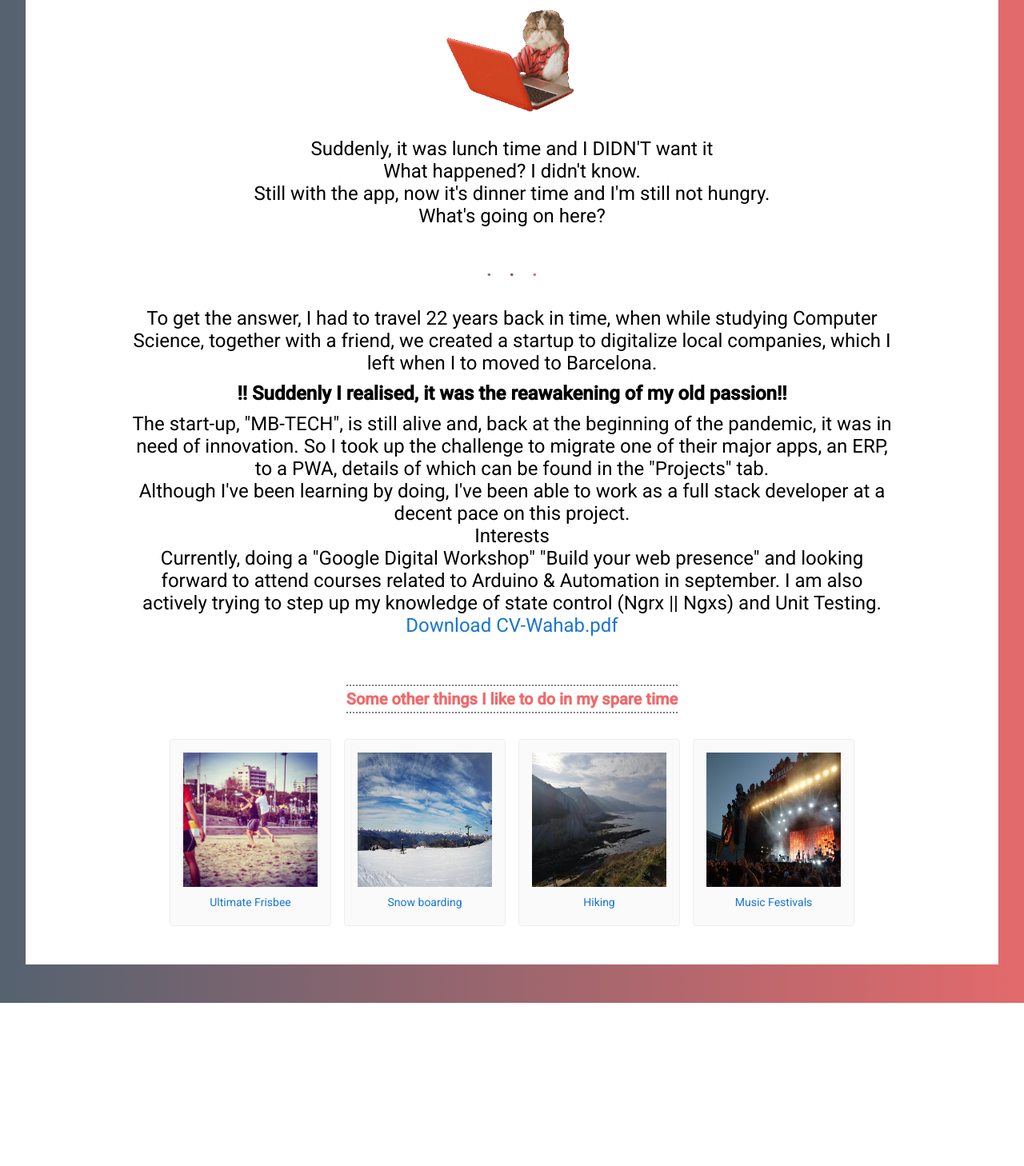
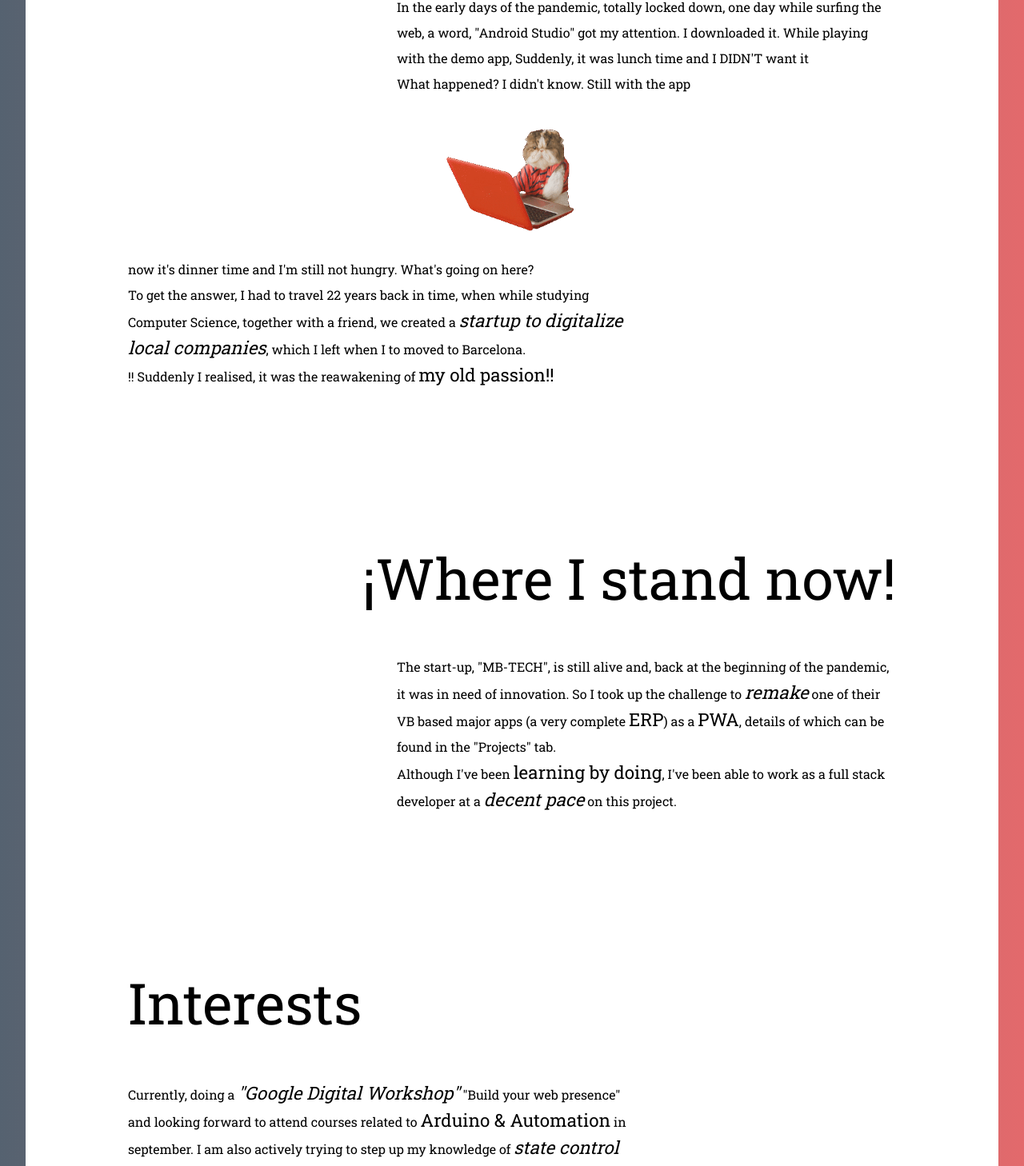
Before and after one commit to pikuman83/portfolio, an Angular app: page /profile in a window 1280 px wide. Shown: the part 546-2004 px from the top of the page at 80% size. Before the commit the page ends 1800 px from the top, so only its background shows below. Built offline with nearby package versions, Linux system fonts and the light colour scheme.

Commit message:
'profile-edited'

```diff
--- a/src/app/cv/cv.component.html
+++ b/src/app/cv/cv.component.html
@@ -77,9 +77,9 @@
 
         <h1>Links</h1>
         <br>
-        <a href="https://pikuman-portfolio.netlify.app">Portfolio: https://pikuman-portfolio.netlify.app</a>
+        Portfolio: <a href="https://pikuman-portfolio.netlify.app"> https://pikuman-portfolio.netlify.app</a>
         <br>
-        <a href="https://linkedin.com/in/wahab-anjum-47497675">Linkedin: https://linkedin.com/in/wahab-anjum-47497675</a>
+        Linkedin: <a href="https://linkedin.com/in/wahab-anjum-47497675"> https://linkedin.com/in/wahab-anjum-47497675</a>
         <br>
         <a class="hideOnPrint" href="../../assets/CV-Wahab.pdf" download="" title="Download CV"><img src="../../assets/download.png"></a>
     </div>
--- a/src/app/profile/profile.component.css
+++ b/src/app/profile/profile.component.css
@@ -1,16 +1,126 @@
-p {
-  margin: 0;
+a, a:visited, a:hover {
+  color: #1976d2;
+  text-decoration: none;
 }
-
+a:hover {
+  color: #125699;
+}
 .content {
-  display: flex;
   margin: 82px auto 32px;
   padding: 0 16px;
   max-width: 960px;
-  flex-wrap: wrap;
-  flex-direction: column;
-  align-items: center;
+  font-family: 'Roboto Slab', serif;
+  font-size: 1rem;
+  line-height: 2rem;
+  word-wrap: break-word;
 }
+.heading{
+  font-size: 4.44rem;
+  line-height: 4.44rem;
+}
+.par1{
+  margin-left: 35%;
+  margin-top: 60px;
+}
+.text-center{
+  display: block;
+  margin: 0 auto;
+  text-align: center;
+}
+.par2{
+  margin-right: 35%;
+}
+.margin-top{
+  margin-top: 60px;
+}
+.italic{
+  font-style: italic;
+  font-weight: 300;
+  font-size: 1.4rem;
+}
+.bold{
+  font-size: 1.4rem;
+  font-weight: 300;
+}
+.section{
+  margin-bottom: 200px;
+}
+.align-right{
+  display: block;
+  text-align: right;
+}
+
+.hobbies{
+  display: block;
+  margin-top: 100px;
+  height: fit-content;
+  text-align: center;
+  text-align: -webkit-center;
+  overflow: hidden;
+}
+.hobbies > div{
+  position: relative;
+  height: 340px;
+  width: 340px;
+  background-size: 340px 340px;
+  background-repeat: no-repeat;
+}
+.bg1{
+  display: inline-block;
+  background-image: url(../../assets/IMG_20160502_234654.jpg);
+}
+.bg2{
+  right: -60px;
+  bottom: 80px;
+  background-image: url(../../assets/IMG_20190310_141635-PANO.jpg);
+}
+.bg3{
+  bottom: 120px;
+  right: 60px;
+  background-image: url(../../assets/IMG-20181230-WA0256.jpg);
+}
+.bg4{
+  bottom: 175px;
+  background-image: url(../../assets/IMG-20190705-WA0026.jpg);
+}
+.bg1:hover, .bg2:hover, .bg3:hover, .bg4:hover{
+  z-index: 2;
+}
+.caption1, .caption2, .caption3, .caption4{
+  display: none;
+}
+.bg1:hover .caption1, .bg2:hover .caption2, .bg3:hover .caption3, .bg4:hover .caption4 {
+  display: inline-block;
+  background-color: #f5f5f5;
+  position: relative;
+  font-family: Impact, Haettenschweiler, 'Arial Narrow Bold', sans-serif;
+  letter-spacing: 2px;
+  font-size: 2rem;
+  line-height: 2rem;
+}
+
+@media screen and (max-width: 767px) {
+
+  .card-container > * {
+    width: 100%;
+    display: block;
+    margin: 0 auto;
+    text-align: center;
+  }
+  .heading{
+    font-size: 3rem;
+    line-height: 3rem;
+  }
+  .hobbies > div {
+    position: static;
+    margin-top: 8px;
+  }
+  .hobbies > div:first-child {
+    margin-bottom: -8px !important;
+  }
+
+}
+
 
 .card-container {
   display: flex;
@@ -68,43 +178,7 @@
   position: relative;
 }
 
-a, a:visited, a:hover {
-  color: #1976d2;
-  text-decoration: none;
-}
-
-a:hover {
-  color: #125699;
-}
-
-.par{
-  display: flex;
-  text-align: center;
-  width: 100%;
-  justify-content: center;
-  line-height: normal;
-  font-family: inherit;
-  font-size: 1.5rem;
-}
-
-.par3{
-  line-height: initial;
-}
-
-.interval{
-  line-height: 2;
-}
-
-.hobbies{
-  text-align: center;
-  margin-top: 60px;
-  border-top: dotted 2px grey;
-  border-bottom: dotted 2px grey;
-  font-weight: 600;
-  color: #F16A6B;
-}
-
-.separator{
+/* .separator{
   display: block;
   text-align: center;
   margin: 40px;
@@ -123,15 +197,4 @@
 
 .sep3{
   color: #F16A6B;
-}
-
-@media screen and (max-width: 767px) {
-
-  .card-container > * {
-    width: 100%;
-    display: block;
-    margin: 0 auto;
-    text-align: center;
-  }
-
-}
+} */
--- a/src/app/profile/profile.component.html
+++ b/src/app/profile/profile.component.html
@@ -1,48 +1,61 @@
 <div class="content" role="main">
-    <div class="par">
-      <p>
-        In the early days of the pandemic,
-        <br>totally locked down, one day while surfing the web, a word,
-        <br>"Android Studio" got my attention.
-        <br>I downloaded it. While playing with the demo app
-      </p>
+  <div class="section">
+    <span class="heading">¡Where it all began!</span>
+    <div class="par1">
+      In the early days of the pandemic,
+      totally locked down, one day while surfing the web, a word,
+      "Android Studio" got my attention.
+      I downloaded it. While playing with the demo app,
+      Suddenly, it was lunch time and I DIDN'T want it
+      <br>What happened? I didn't know. Still with the app
     </div>
 
-    <img src="../../assets/gato.gif" width="170" height="200">
-    <div class="par">
+    <img class="text-center" src="../../assets/gato.gif" width="170" height="200">
+    <div class="par2">
+      now it's dinner time and I'm still not hungry. What's going on here?
+      <br>To get the answer, I had to travel 22 years back in time, when while studying Computer Science,
+      together with a friend, we created a <span class="italic">startup to digitalize local companies</span>, which I left when
+      I to moved to Barcelona.
+      <br>!! Suddenly I realised, it was the reawakening of <strong class="bold">my old passion!!</strong>
+    </div>
+  </div>
 
-      <p>Suddenly, it was lunch time and I DIDN'T want it
-        <br>What happened? I didn't know.
-        <br>Still with the app, now it's dinner time and I'm still not hungry.
-        <br>What's going on here?
-      </p>
+  <div class="section">
+    <span class="heading align-right">¡Where I stand now!</span>
+    <div class="par1">
+      The start-up, "MB-TECH", is still alive and, back at the beginning of the pandemic, it was in need of innovation.
+      So I took up the challenge to <span class="italic">remake</span> one of their VB based major apps (a very complete <span class="bold">ERP</span>) as a <span class="bold">PWA</span>, details of which can be found in the "Projects" tab.
+      <br>Although I've been <span class="bold">learning by doing</span>, I've been able to work as a full stack developer at a <span class="italic">decent pace</span> on this project.
     </div>
+  </div>
+  <div class="section">
+      <span class="heading">Interests</span>
+    <div class="par2 margin-top">
+      Currently, doing a <span class="italic">"Google Digital Workshop"</span> "Build your web presence" and looking forward to attend courses related
+      to <span class="bold">Arduino & Automation</span> in september. I am also actively trying to step up my knowledge of <span class="italic">state control</span> (Ngrx || Ngxs)
+      and <span class="italic">Unit Testing</span>.
+      <!-- The rate of development of new technologies like machine learning excites me, and I keep up-to-date with them. -->
+    </div>
+  </div>
 
-    <div class="separator"><span class="sep1">.</span><span class="sep2">.</span><span class="sep3">.</span></div>
+  <span class="heading text-center">Other hobbies</span>
+  <div class="hobbies">
+    <div class="bg1">
+      <div class="caption1">Ultimate Frisbee</div>
+    </div>
+    <div class="bg2">
+      <div class="caption2">Snow Boarding</div>
+    </div>
+    <div class="bg3">
+      <div class="caption3">Mountains</div>
+    </div>
+    <div class="bg4">
+      <div class="caption4">Music Festivals</div>
+    </div>
+    </div>
+  </div>
 
-    <div class="par par3">
-      <p>To get the answer, I had to travel 22 years back in time, when while studying Computer Science, together with a friend,
-        we created a startup to digitalize local companies, which I left when I to moved to Barcelona.
-      <br><strong class="interval">!! Suddenly I realised, it was the reawakening of my old passion!!</strong>
-      <br>The start-up, "MB-TECH", is still alive and, back at the beginning of the pandemic, it was in need of innovation.
-      So I took up the challenge to migrate one of their major apps, an ERP, to a PWA, details of which can be found in the "Projects" tab.
-      <br>Although I've been learning by doing, I've been able to work as a full stack developer at a decent pace on this project.
-      <br>
-
-      <span>Interests</span>
-      <br>Currently, doing a "Google Digital Workshop" "Build your web presence" and looking forward to attend courses related
-      to Arduino & Automation in september. I am also actively trying to step up my knowledge of state control (Ngrx || Ngxs)
-      and Unit Testing.
-
-      <!-- The rate of development of new technologies like machine learning excites me, and I keep up-to-date with them. -->
-      <br><a href="../../assets/Wahab CV - Sheet1 (2).pdf" download="">Download CV-Wahab.pdf</a>
-     </p>
-    </div>
-<!-- <br>Regarding my professional background, I've been working since 2006 and
-      am currently an employee of "Barceló Hotels Group", working as a reservation agent. -->
-    <h2 class="hobbies">Some other things I like to do in my spare time</h2>
-
-    <div class="card-container" (window:resize)="respWidthP($event)">
+    <!-- <div class="card-container" (window:resize)="respWidthP($event)">
 
       <div class="card card-small" name="fotoFrame">
         <a href="../../assets/IMG_20160502_234654.jpg">
@@ -55,7 +68,7 @@
         <a href="../../assets/IMG_20190310_141635-PANO.jpg">
           <img src="../assets/IMG_20190310_141635-PANO.jpg" [width]="width" [height]="height" alt="Snow Boarding">
           <p>Snow boarding</p></a>
-      </div>
+      </div> -->
 
       <!-- <div class="card card-small" name="fotoFrame">
         <a href="../../assets/20151113_170309.jpg">
@@ -69,11 +82,11 @@
           <p>Zombie Walk</p></a>
       </div> -->
 
-      <div class="card card-small" name="fotoFrame">
+      <!-- <div class="card card-small" name="fotoFrame">
           <a href="../../assets/IMG-20181230-WA0256.jpg">
           <img src="../assets/IMG-20181230-WA0256.jpg" [width]="width" [height]="height" alt="Mountains">
         <p>Hiking</p></a>
-      </div>
+      </div> -->
 
       <!-- <div class="card card-small" name="fotoFrame">
         <a href="../../assets/IMG_20190626_000703_231.jpg">
@@ -87,10 +100,9 @@
           <p>Rivers & Waterfalls</p></a>
       </div> -->
 
-      <div class="card card-small" name="fotoFrame">
+      <!-- <div class="card card-small" name="fotoFrame">
         <a href="../../assets/IMG-20190705-WA0026.jpg">
           <img src="../../assets/IMG-20190705-WA0026.jpg" [width]="width" [height]="height" alt="Music Fests">
           <p>Music Festivals</p></a>
-      </div>
-    </div>
-  </div>
+      </div> -->
+    <!-- </div> -->
--- a/src/app/profile/profile.component.ts
+++ b/src/app/profile/profile.component.ts
@@ -10,13 +10,13 @@
   constructor() { }
 
   ngAfterViewInit(): void {
-    setTimeout(() => {
-      this.respWidth();
-    }, );
+    // setTimeout(() => {
+    //   this.respWidth();
+    // }, );
   }
 
-  width = 168;
-  height = 168;
+  width = 340;
+  height = 340;
 
   respWidth(){
     const i = document.getElementsByName('fotoFrame');
--- a/src/app/projects/mb-finance-wise/mb-finance-wise.component.css
+++ b/src/app/projects/mb-finance-wise/mb-finance-wise.component.css
@@ -32,11 +32,9 @@
 .section3{
     max-width: 50%;
     margin: 0 auto;
+    padding-bottom: 24px;
     font-size: 1.2rem;
     line-height: normal;
-}
-.section3 p:not(.heading1){
-    text-align: justify;
 }
 .services, .tech{
     border-left: 1px lightgray solid;
@@ -65,6 +63,7 @@
 .routeMap{
     margin: 8px;
 }
+
 @media screen and (max-width: 767px){
     .section3{
         max-width: 90%;
--- a/src/app/tabs/tabs.component.ts
+++ b/src/app/tabs/tabs.component.ts
@@ -11,7 +11,7 @@
 
   constructor(private router: Router) { }
 
-  selectedIndex = 0;
+  selectedIndex = 1;
   ngOnInit(): void {
     const i = Number(localStorage.getItem('tabIndex'));
     i? this.selectedIndex = i: this.selectedIndex = 0;
--- a/src/styles.css
+++ b/src/styles.css
@@ -1,3 +1,4 @@
+@import url('https://fonts.googleapis.com/css2?family=Roboto+Slab&display=swap');
 html, body { height: 100%; }
 body { margin: 0; font-family: Roboto, "Helvetica Neue", sans-serif; }
 
@@ -10,7 +11,9 @@
   .route{
     color: white;
     display: flex;
-    background-color: black;
+    background-color: #6c757d;
+    width: 100%;
+    position: fixed;
   }
   .back{
       background-color: white;
```
Also changed, not shown: src/assets/9322.jpg (added).
